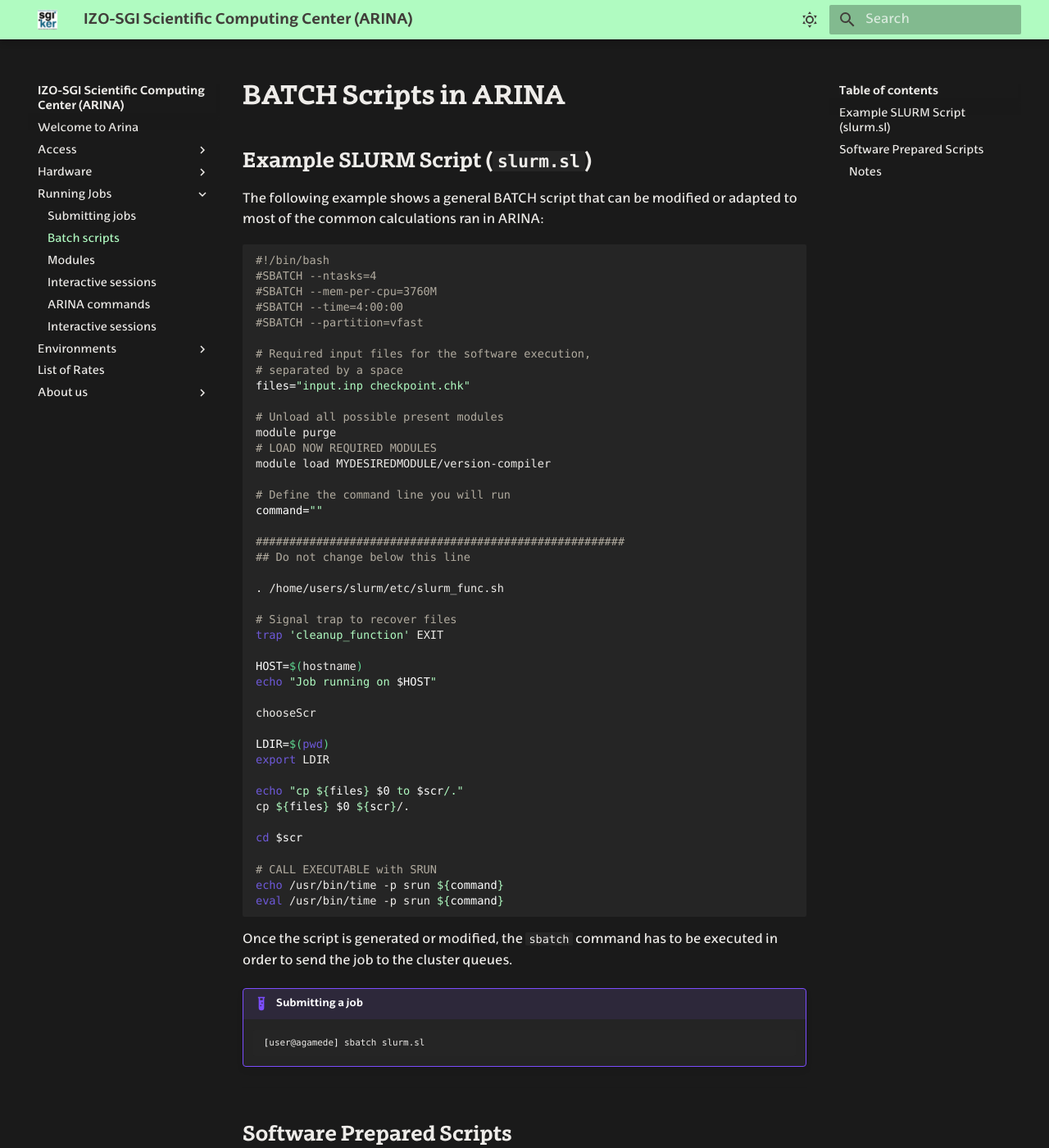
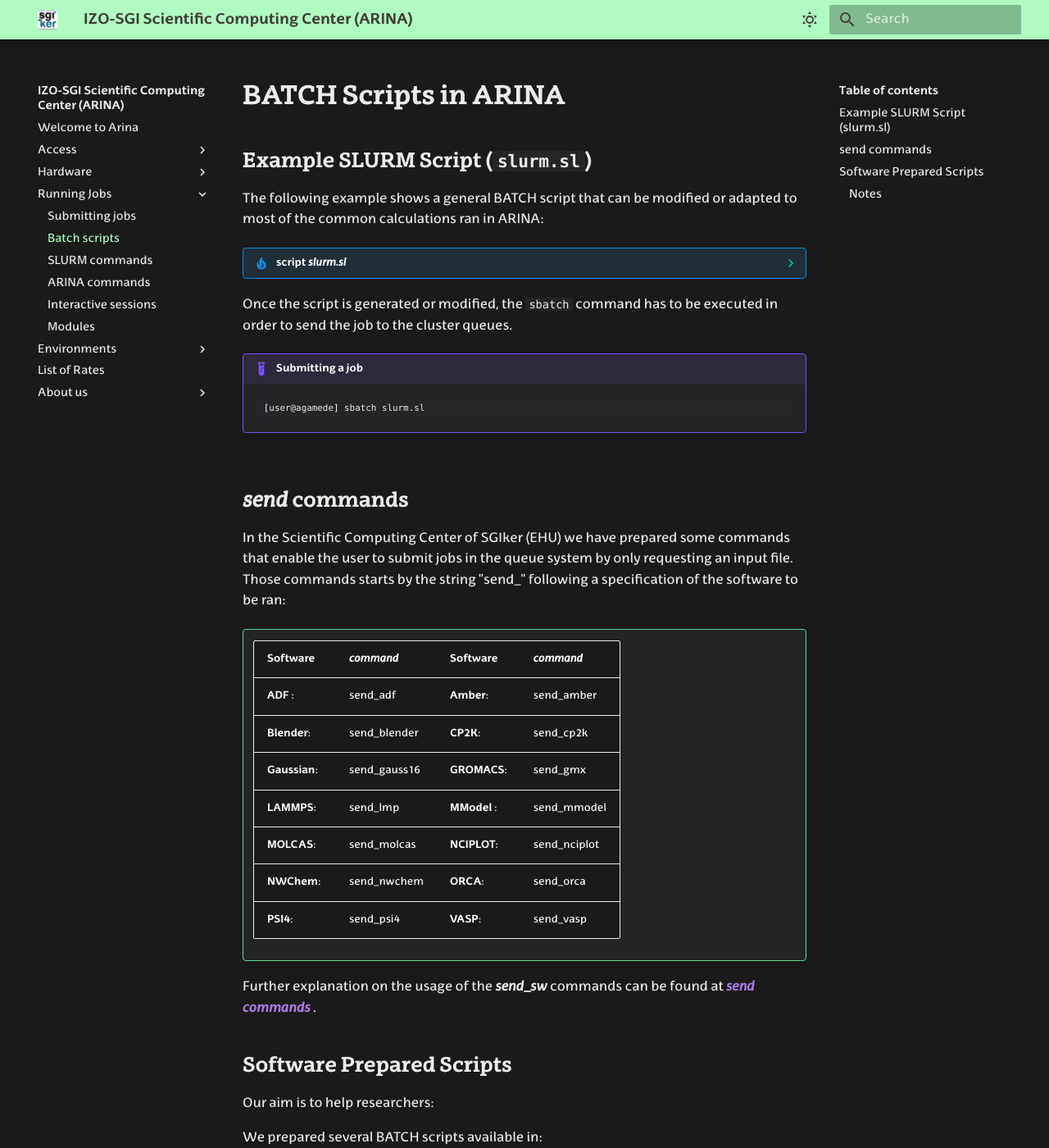
Before and after one commit to izosgi/izosgi-mkdocs, an MkDocs documentation site: the page built from docs/jobs/batch_scripts.md, in a window 1280 px wide and 1400 px high. Shown: the whole window at 82% size. Built offline with MkDocs 1.6.1 and Material for MkDocs 9.7.7, drawn with Linux system fonts in a browser that asks for light colours; some web fonts are replaced; some of the changed text lies outside the part shown.

Commit message:
Changing ordering and adding SLURM commands

````diff
--- a/docs/jobs/batch_scripts.md
+++ b/docs/jobs/batch_scripts.md
@@ -3,52 +3,52 @@
 ## Example SLURM Script (`slurm.sl`)
 
 The following example shows a general BATCH script that can be modified or adapted to most of the common calculations ran in ARINA:
+??? tip "script *slurm.sl*"
+    ```bash
+    #!/bin/bash
+    #SBATCH --ntasks=4
+    #SBATCH --mem-per-cpu=3760M
+    #SBATCH --time=4:00:00
+    #SBATCH --partition=vfast
 
-```bash
-#!/bin/bash
-#SBATCH --ntasks=4
-#SBATCH --mem-per-cpu=3760M
-#SBATCH --time=4:00:00
-#SBATCH --partition=vfast
+    # Required input files for the software execution,
+    # separated by a space
+    files="input.inp checkpoint.chk"
 
-# Required input files for the software execution,
-# separated by a space
-files="input.inp checkpoint.chk"
+    # Unload all possible present modules
+    module purge
+    # LOAD NOW REQUIRED MODULES
+    module load MYDESIREDMODULE/version-compiler
 
-# Unload all possible present modules
-module purge
-# LOAD NOW REQUIRED MODULES
-module load MYDESIREDMODULE/version-compiler
+    # Define the command line you will run
+    command=""
 
-# Define the command line you will run
-command=""
+    #######################################################
+    ## Do not change below this line
 
-#######################################################
-## Do not change below this line
+    . /home/users/slurm/etc/slurm_func.sh
 
-. /home/users/slurm/etc/slurm_func.sh
+    # Signal trap to recover files
+    trap 'cleanup_function' EXIT
 
-# Signal trap to recover files
-trap 'cleanup_function' EXIT
+    HOST=$(hostname)
+    echo "Job running on $HOST"
 
-HOST=$(hostname)
-echo "Job running on $HOST"
+    chooseScr
 
-chooseScr
+    LDIR=$(pwd)
+    export LDIR
 
-LDIR=$(pwd)
-export LDIR
+    echo "cp ${files} $0 to $scr/."
+    cp ${files} $0 ${scr}/.
 
-echo "cp ${files} $0 to $scr/."
-cp ${files} $0 ${scr}/.
+    cd $scr
 
-cd $scr
+    # CALL EXECUTABLE with SRUN
+    echo /usr/bin/time -p srun ${command}
+    eval /usr/bin/time -p srun ${command}
 
-# CALL EXECUTABLE with SRUN
-echo /usr/bin/time -p srun ${command}
-eval /usr/bin/time -p srun ${command}
-
-```
+    ```
 
 Once the script is generated or modified, the `sbatch` command has to be executed in order to send the job to the cluster queues.
 
@@ -59,6 +59,26 @@
 
 ---
 
+## *send* commands
+
+In the Scientific Computing Center of SGIker (EHU) we have prepared some commands that enable the user to submit jobs in the queue system by only requesting an input file.
+Those commands starts by the string "send_" following a specification of the software to be ran:
+!!! info ""
+    | **Software** | *command* | **Software** | *command* |
+    | ---------- | --------- | ---------- | --------- |
+    | **ADF**  :    | send_adf |   **Amber**:    | send_amber |
+    | **Blender**:  | send_blender | **CP2K**: | send_cp2k
+    | **Gaussian**: |  send_gauss16 | **GROMACS**: | send_gmx |
+    | **LAMMPS**: | send_lmp   | **MModel** : | send_mmodel |
+    | **MOLCAS**: | send_molcas | **NCIPLOT**: | send_nciplot |
+    | **NWChem**: | send_nwchem | **ORCA**: | send_orca|
+    | **PSI4**: | send_psi4 | **VASP**: | send_vasp |
+
+
+
+
+Further explanation on the usage of the ***send_sw*** commands can be found at [***send commands***](/jobs/commands/#send_commands) .
+
 ## Software Prepared Scripts
 Our aim is to help researchers:
 
--- a/mkdocs.yml
+++ b/mkdocs.yml
@@ -45,10 +45,11 @@
   - Running Jobs:
     - Submitting jobs: jobs/slurm.md
     - Batch scripts: jobs/batch_scripts.md
-    - Modules: jobs/modules.md
-    - Interactive sessions: jobs/interactive.md
+    - SLURM commands: jobs/slurm_commands.md
     - ARINA commands: jobs/commands.md
     - Interactive sessions: jobs/interactive.md
+    - Modules: jobs/modules.md
+
   - Environments:
     - Python: environments/python.md
     - R-scripts: environments/r.md
````
Also changed, not shown: other parts of docs/jobs/batch_scripts.md (+10 -9 lines), docs/jobs/commands.md (+1 -1 lines), docs/jobs/slurm_commands.md (added, +50 -0 lines).
